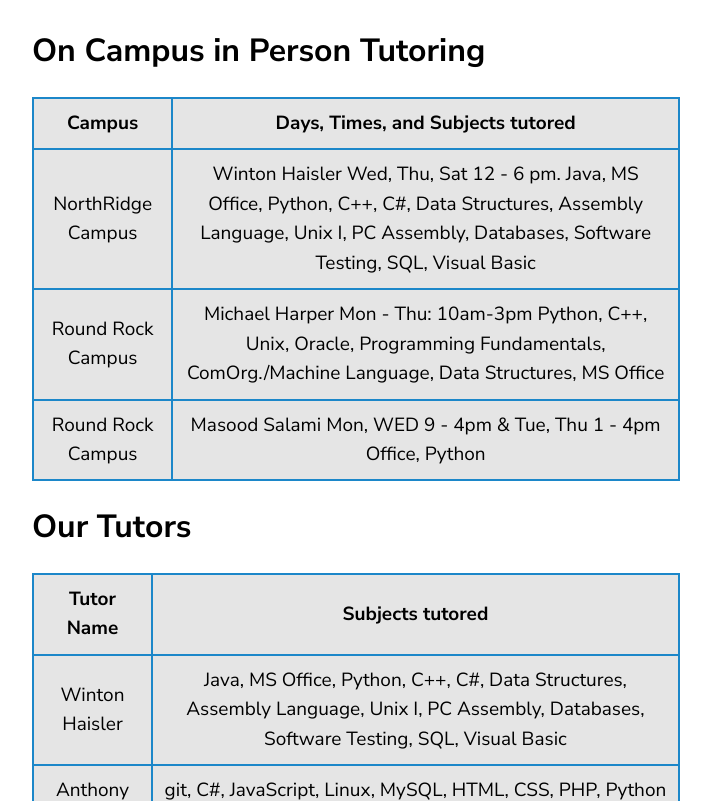
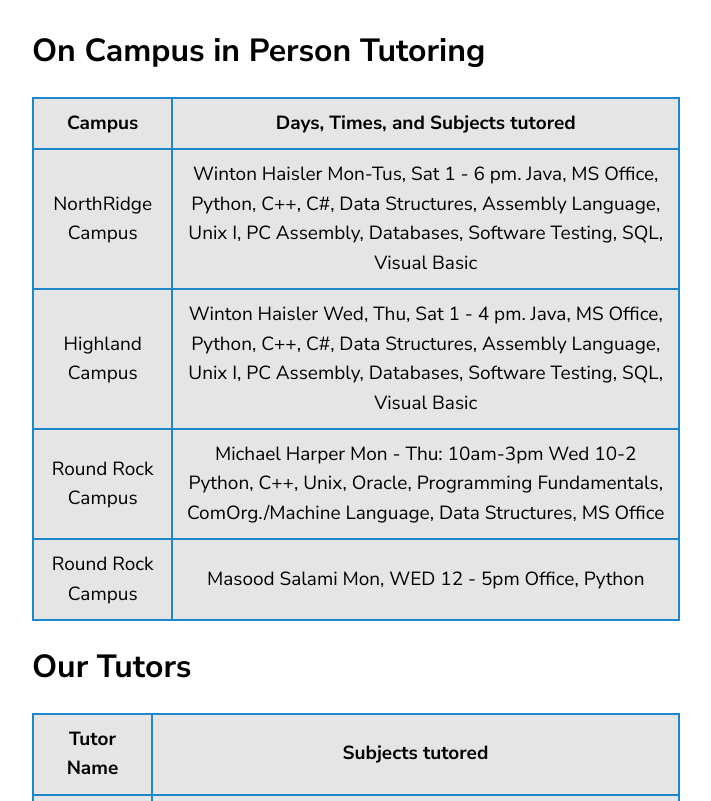
Before and after one commit to roosterrichard/acctutor, a Jekyll site: the page built from index.md, in a window 1280 px wide and 900 px high, scrolled down 1346 px, cut to the strip 99-900 px from the top of the window. Shown: the whole strip, without its empty margins (68-779 px from the left). Built offline with Jekyll 4.4.1, drawn with Linux system fonts in a browser that asks for light colours; our own code applies the rules of GitHub Pages for plain Markdown files.

Commit message:
Update index.md

```diff
--- a/index.md
+++ b/index.md
@@ -27,9 +27,10 @@ This is a first come first serve system where the average wait time is < 3 minut
 <tr>
 <td><b>Campus</b></td><td><b>Days, Times, and Subjects tutored</b></td>
 </tr>
-<tr><td>NorthRidge Campus</td><td>Winton Haisler Wed, Thu, Sat 12 - 6 pm.  Java, MS Office, Python, C++, C#, Data Structures, Assembly Language, Unix I, PC Assembly, Databases, Software Testing, SQL, Visual Basic</td></tr>
-<tr><td>Round Rock Campus</td><td>Michael Harper Mon - Thu: 10am-3pm Python, C++, Unix, Oracle, Programming Fundamentals, ComOrg./Machine Language, Data Structures, MS Office</td></tr>
-<tr><td>Round Rock Campus</td><td>Masood Salami Mon, WED 9 - 4pm & Tue, Thu 1 - 4pm  Office, Python</td></tr>
+<tr><td>NorthRidge Campus</td><td>Winton Haisler Mon-Tus, Sat 1 - 6 pm.  Java, MS Office, Python, C++, C#, Data Structures, Assembly Language, Unix I, PC Assembly, Databases, Software Testing, SQL, Visual Basic</td></tr>
+<tr><td>Highland Campus</td><td>Winton Haisler Wed, Thu, Sat 1 - 4 pm.  Java, MS Office, Python, C++, C#, Data Structures, Assembly Language, Unix I, PC Assembly, Databases, Software Testing, SQL, Visual Basic</td></tr>
+<tr><td>Round Rock Campus</td><td>Michael Harper Mon - Thu: 10am-3pm Wed 10-2 Python, C++, Unix, Oracle, Programming Fundamentals, ComOrg./Machine Language, Data Structures, MS Office</td></tr>
+<tr><td>Round Rock Campus</td><td>Masood Salami Mon, WED 12 - 5pm  Office, Python</td></tr>
 
 
 </table>
```
